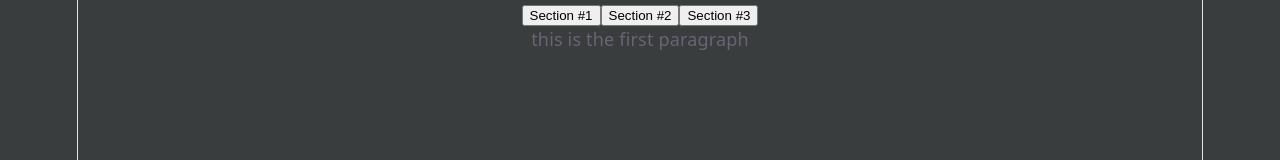
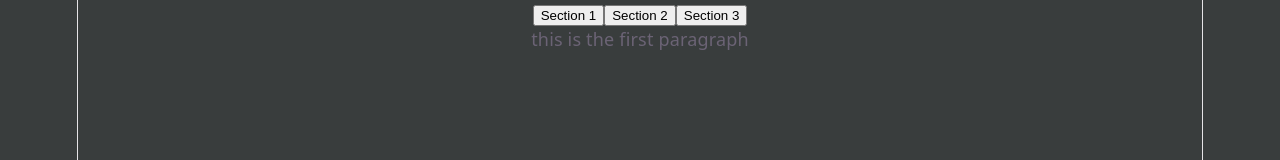
Before and after one commit to DinuPathiratna/my-react-app, a React (Vite) app: page / in a window 1280 px wide. Shown: the top 160 px of the page. Built offline with nearby package versions, Linux system fonts and the light colour scheme.

Commit message:
fix: update button labels in SectionSwitcher for consistency

```diff
--- a/src/App.jsx
+++ b/src/App.jsx
@@ -9,15 +9,15 @@ export default function SectionSwitcher() {
       <div>
         <button
           onClick={() => setActiveSection(1)}>
-          Section #1
+          Section 1
         </button>
         <button
           onClick={() => setActiveSection(2)}>
-          Section #2
+          Section 2
         </button>
         <button
           onClick={() => setActiveSection(3)}>
-          Section #3
+          Section 3
         </button>
       </div>
 
```
